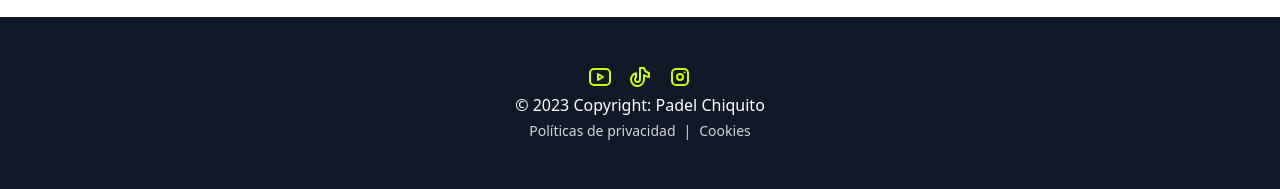
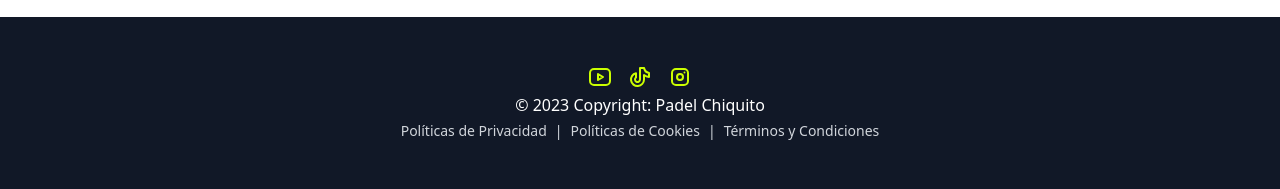
Before and after one commit to aritzjl/PadelChiquito, a Django app: page /mostrar_pala/31/ in a window 1280 px wide. Shown: the part 3107-3296 px from the top of the page. Run offline with Django 4.2, Linux system fonts and the light colour scheme; data comes from the database, SQL or seed files in the repository; both versions use the stored data as it was after the commit; style sheets or scripts are compiled from the project's sources.

Commit message:
Pdfs descargables hecho

```diff
--- a/apps/comparador/templates/footer.html
+++ b/apps/comparador/templates/footer.html
@@ -32,8 +32,10 @@
   </ul>
   <span>&copy; 2023 Copyright: Padel Chiquito</span>
   <div class="flex text-sm text-gray-300 gap-x-2">
-    <span class="transition-colors hover:text-gray-400"><a href="#">Políticas de privacidad</a></span>
+    <span class="transition-colors hover:text-gray-400"><a href="{% static "pdfs/privacidad.doc" %}">Políticas de Privacidad</a></span>
     <span>|</span>
-    <span class="transition-colors hover:text-gray-400"><a href="#">Cookies</a></span>
+    <span class="transition-colors hover:text-gray-400"><a href="{% static "pdfs/cookies.doc" %}">Políticas de Cookies</a></span>
+    <span>|</span>
+    <span class="transition-colors hover:text-gray-400"><a href="{% static "pdfs/condiciones.doc" %}">Términos y Condiciones</a></span>
   </div>
 </footer>
--- a/apps/comparador/templates/mostrar_pala.html
+++ b/apps/comparador/templates/mostrar_pala.html
@@ -277,7 +277,7 @@
         <article class="p-4 text-base bg-white rounded-lg ">
           <footer class="flex items-center justify-between mb-2">
             <div class="flex items-center gap-x-px">
-              <img class="w-6 h-6 mr-2 rounded-full" src="https://flowbite.com/docs/images/people/profile-picture-2.jpg" alt="Michael Gough">
+              <img class="w-6 h-6 mr-2 rounded-full" src="{% static "img/user.png" %}" alt="Michael Gough">
               <span class="inline-flex items-center mr-3 text-sm font-semibold text-gray-900">{{ comentario.usuario.username }}</span>
               <span class="text-sm text-gray-600">{{ comentario.fecha }}</span>
             </div>
```
Also changed, not shown: db.sqlite3, static/img/user.png (added), 3 other files.
